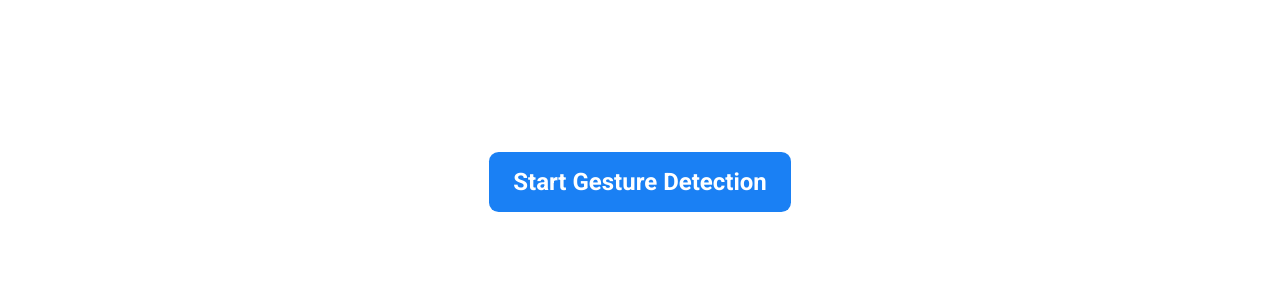
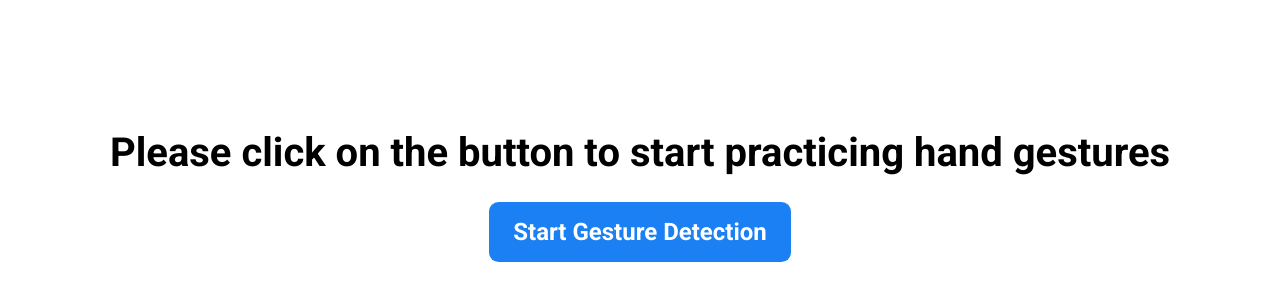
Before and after one commit to CodeLapseLogger/gesture-detector, a React (Create React App) app: page / in a window 1280 px wide. Shown: the part 250-550 px from the top of the page. Built offline with nearby package versions, Linux system fonts and the light colour scheme.

Commit message:
Created new component GestureDetectionStartMessage, to render the message that directs user action in getting started with practicing hand gestures. Imported the same in GestureDetector and added a child instance to its JSX element tree.

```diff
--- /dev/null
+++ b/src/components/GestureDetectionStartMessage/index.js
@@ -0,0 +1,11 @@
+import { GestureDetectionStartMessageContainer } from "./styledComponents";
+
+const GestureDetectionStartMessage = (props) => {
+  return (
+    <GestureDetectionStartMessageContainer>
+      Please click on the button to start practicing hand gestures
+    </GestureDetectionStartMessageContainer>
+  );
+};
+
+export default GestureDetectionStartMessage;
--- /dev/null
+++ b/src/components/GestureDetectionStartMessage/styledComponents.js
@@ -0,0 +1,9 @@
+import styled from "styled-components";
+
+export const GestureDetectionStartMessageContainer = styled.h1`
+  font-family: "Roboto";
+  font-size: 2.5rem;
+  font-weight: 600;
+  color: ${(props) => (props.isDarkTheme ? "#ffffff" : "##191a1c")};
+  text-align: center;
+`;
--- a/src/components/GestureDetector/index.js
+++ b/src/components/GestureDetector/index.js
@@ -3,6 +3,7 @@ import * as tf from "@tensorflow/tfjs";
 import * as handpose from "@tensorflow-models/handpose";
 
 import WebcamFeed from "../WebcamFeed";
+import GestureDetectionStartMessage from "../GestureDetectionStartMessage";
 
 import {
   GestureDetectorBgContainer,
@@ -17,7 +18,7 @@ const GestureDetector = (props) => {
 
   return (
     <GestureDetectorBgContainer>
-      {isDetectingGesture && <WebcamFeed />}
+      {isDetectingGesture ? <WebcamFeed /> : <GestureDetectionStartMessage />}
 
       <ToggleGestureDetectionButton
         type="button"
```
